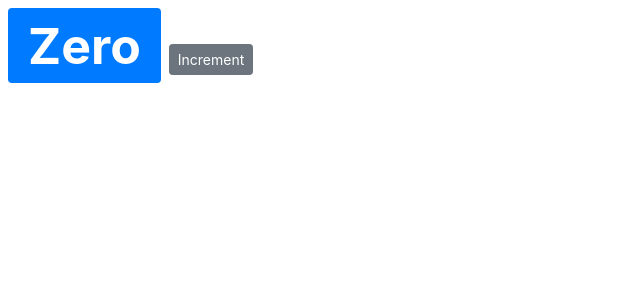
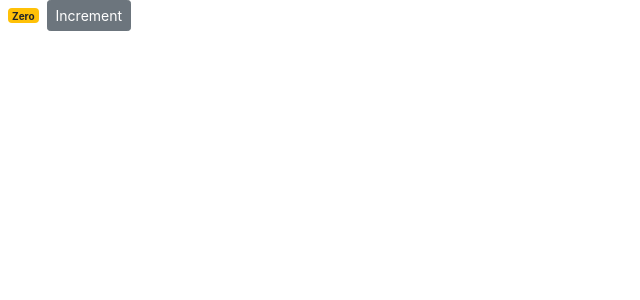
Before and after one commit to anshulrts/react-counter-app, a React (Create React App) app: page / in a window 1280 px wide. Shown: the top 300 px of the page, without its empty margins (0-640 px from the left). Built offline with nearby package versions, Linux system fonts and the light colour scheme.

Commit message:
Adding classes dynamically

```diff
--- a/src/components/counter.jsx
+++ b/src/components/counter.jsx
@@ -6,14 +6,17 @@
     };
 
     styles = {
-        fontSize : 50,
+        fontSize : 10,
         fontWeight : 'bold'
     };
 
     render() {
+        let classes = "badge m-2 badge-";
+        classes += (this.state.count === 0) ? "warning" : "primary";
+
         return (
             <React.Fragment>
-                <span style = { this.styles } className="badge badge-primary m-2" >{this.formatCount()}</span>
+                <span style = { this.styles } className = { classes } > { this.formatCount() }</span>
                 <button className="btn btn-secondary btn-sm">Increment</button>
             </React.Fragment>
          );
```
